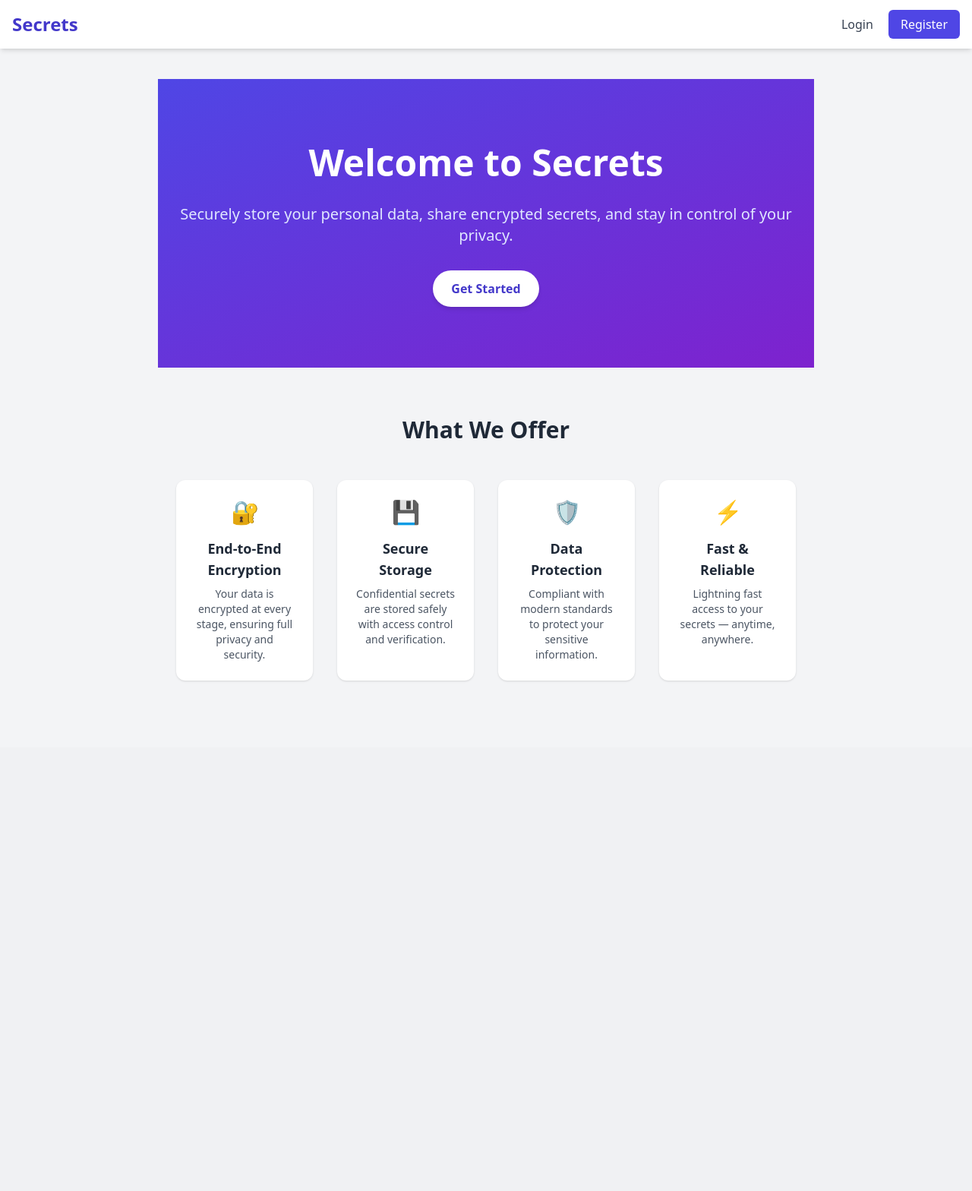
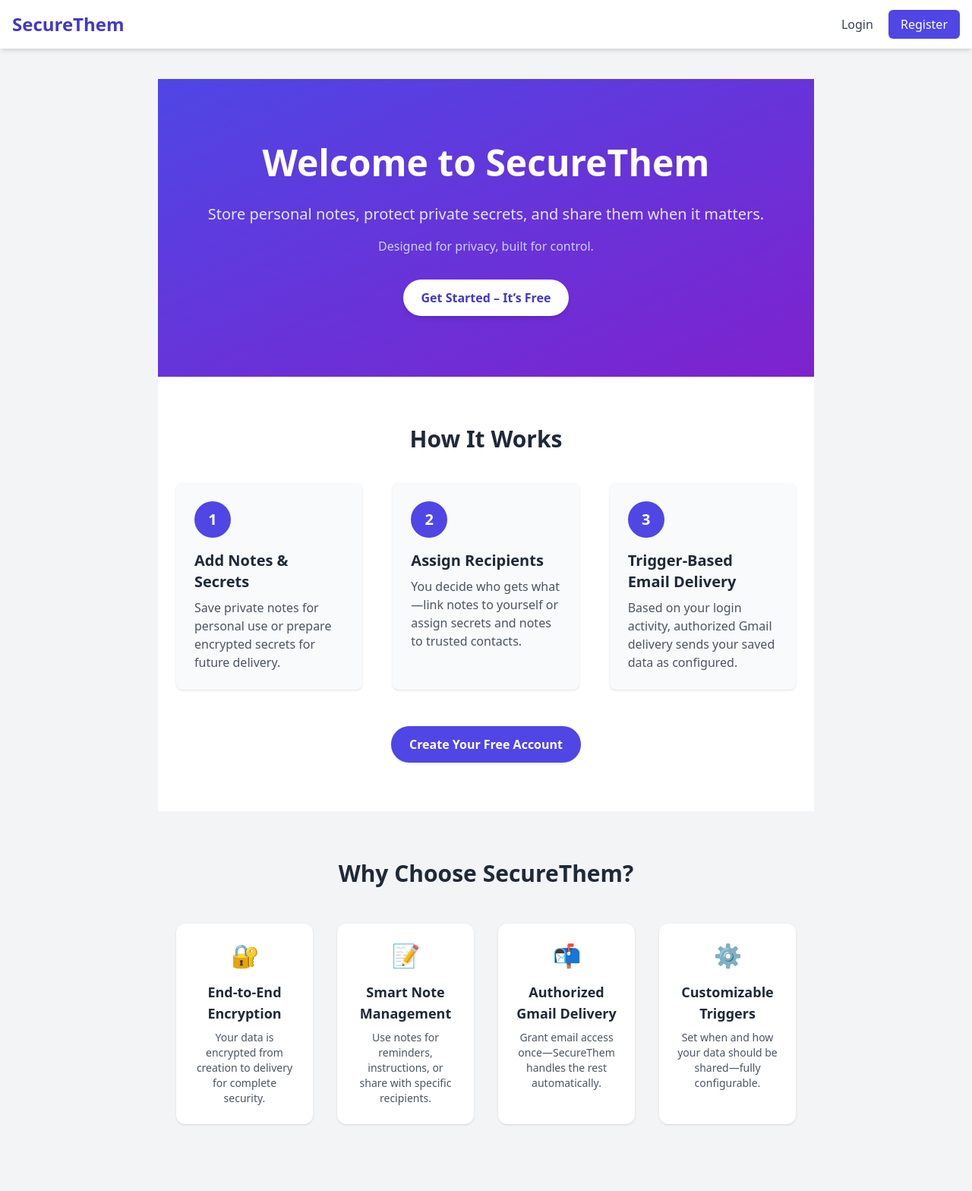
Before and after one commit to ravilladhaneesh/secrets-app, a Flask app: page / in a window 1280 px wide. Shown: the whole page at 76% size. Before the commit the page ends 897 px from the top, so only its background shows below. Run offline with Flask 3, Linux system fonts and the light colour scheme; some libraries are stand-ins or nearby versions.

Commit message:
Update UI and encrypt secrets [skip ci] (#29)

```diff
--- a/secrets_app/accounts/forms.py
+++ b/secrets_app/accounts/forms.py
@@ -50,12 +50,12 @@ class UserLoginForm(FlaskForm):
 class UserUpdateForm(FlaskForm):
     firstName = StringField("firstName", validators=[DataRequired()])
     lastName = StringField("lastName")
-    required_login_per_days = IntegerField("Login Required Date", validators=[DataRequired()])
+    required_login_per_days = IntegerField("Login Required Days", validators=[DataRequired()])
     submit = SubmitField("Update")
 
     def validate_required_login_per_days(self, required_login_per_days):
         if not (5 <= required_login_per_days.data <= 30) :
-            raise ValidationError("Login Required Date should be greater than 5 days and less than 30 days")
+            raise ValidationError("Login Required Days should be greater than 5 days and less than 30 days")
 
 
 
--- a/secrets_app/main/routes.py
+++ b/secrets_app/main/routes.py
@@ -1,7 +1,8 @@
-from flask import render_template, Blueprint
+from flask import render_template, Blueprint, request
 
 main_bp = Blueprint("main", __name__)
 
 @main_bp.route("/")
 def home():
-    return render_template("home.html", title='home')
+    verification_alert_shown = request.args.get('verification_alert_shown', False)
+    return render_template("home.html", title='home', verification_alert_shown=verification_alert_shown)
--- a/secrets_app/model.py
+++ b/secrets_app/model.py
@@ -5,7 +5,6 @@ from sqlalchemy.orm import backref
 from sqlalchemy import PrimaryKeyConstraint
 from datetime import datetime
 from itsdangerous import URLSafeTimedSerializer as Serializer
-
 
 @login_manager.user_loader
 def user_loader(user_id):
--- a/secrets_app/templates/home.html
+++ b/secrets_app/templates/home.html
@@ -1,15 +1,15 @@
 {% extends "layout.html" %}
 {% block content %}
 
-<!-- Verification Alert -->
-{% if current_user.is_verified == false %}
+<!-- Verification Alert (one-time per session) -->
+{% if current_user.is_authenticated and not current_user.is_verified and verification_alert_shown %}
   <div class="max-w-3xl mx-auto mt-6 px-4">
       <div class="flex items-center justify-between bg-yellow-100 border-l-4 border-yellow-500 text-yellow-700 p-4 rounded-md shadow">
           <div>
               <p class="font-medium">Please verify your account.</p>
               <p class="text-sm">
-                An OTP has been sent to your email <strong>{{ current_user.email }}</strong>.
-                <a href="{{ url_for('accounts.verify') }}" class="text-indigo-600 underline ml-1">Click here to verify</a>
+                  An OTP has been sent to <strong>{{ current_user.email }}</strong>.
+                  <a href="{{ url_for('accounts.verify') }}" class="text-indigo-600 underline ml-1">Verify now</a>
               </p>
           </div>
           <button onclick="this.parentElement.parentElement.style.display='none'" class="text-2xl font-bold">×</button>
@@ -17,23 +17,75 @@
   </div>
 {% endif %}
 
+
 <!-- Hero Section -->
 <section class="bg-gradient-to-br from-indigo-600 to-purple-700 text-white py-20">
     <div class="max-w-5xl mx-auto text-center px-6">
-        <h1 class="text-5xl font-bold mb-6 leading-tight">Welcome to Secrets</h1>
-        <p class="text-lg md:text-xl text-indigo-100 mb-8">
-            Securely store your personal data, share encrypted secrets, and stay in control of your privacy.
+        <h1 class="text-5xl font-bold mb-6 leading-tight">Welcome to SecureThem</h1>
+        <p class="text-lg md:text-xl text-indigo-100 mb-4">
+            Store personal notes, protect private secrets, and share them when it matters.
+        </p>
+        <p class="text-sm md:text-base text-indigo-200 mb-8">
+            Designed for privacy, built for control.
         </p>
         {% if current_user.is_authenticated %}
         <a href="{{ url_for('secrets.secrets') }}"
            class="inline-block bg-white text-indigo-700 hover:bg-indigo-100 font-semibold px-6 py-3 rounded-full shadow-md transition">
-           Store Your Secrets
+           Go to Dashboard
         </a>
         {% else %}
         <a href="{{ url_for('accounts.login') }}"
            class="inline-block bg-white text-indigo-700 hover:bg-indigo-100 font-semibold px-6 py-3 rounded-full shadow-md transition">
-           Get Started
+           Get Started – It’s Free
         </a>
+        {% endif %}
+    </div>
+</section>
+
+<!-- How It Works -->
+<section class="bg-white py-16">
+  <div class="max-w-6xl mx-auto px-6 text-center">
+    <h2 class="text-3xl font-bold text-gray-800 mb-10">How It Works</h2>
+    <div class="grid grid-cols-1 md:grid-cols-3 gap-10 text-left">
+
+      <div class="p-6 bg-gray-50 rounded-lg shadow hover:shadow-md transition">
+        <div class="mb-4">
+          <div class="w-12 h-12 flex items-center justify-center bg-indigo-600 text-white rounded-full text-xl font-bold">1</div>
+        </div>
+        <h3 class="text-xl font-semibold text-gray-800 mb-2">Add Notes & Secrets</h3>
+        <p class="text-gray-600">
+          Save private notes for personal use or prepare encrypted secrets for future delivery.
+        </p>
+      </div>
+
+      <div class="p-6 bg-gray-50 rounded-lg shadow hover:shadow-md transition">
+        <div class="mb-4">
+          <div class="w-12 h-12 flex items-center justify-center bg-indigo-600 text-white rounded-full text-xl font-bold">2</div>
+        </div>
+        <h3 class="text-xl font-semibold text-gray-800 mb-2">Assign Recipients</h3>
+        <p class="text-gray-600">
+          You decide who gets what—link notes to yourself or assign secrets and notes to trusted contacts.
+        </p>
+      </div>
+
+      <div class="p-6 bg-gray-50 rounded-lg shadow hover:shadow-md transition">
+        <div class="mb-4">
+          <div class="w-12 h-12 flex items-center justify-center bg-indigo-600 text-white rounded-full text-xl font-bold">3</div>
+        </div>
+        <h3 class="text-xl font-semibold text-gray-800 mb-2">Trigger-Based Email Delivery</h3>
+        <p class="text-gray-600">
+          Based on your login activity, authorized Gmail delivery sends your saved data as configured.
+        </p>
+      </div>
+    </div>
+
+    {% if not current_user.is_authenticated %}
+    <div class="mt-12">
+      <a href="{{ url_for('accounts.register') }}"
+         class="inline-block bg-indigo-600 text-white font-semibold px-6 py-3 rounded-full shadow hover:bg-indigo-700 transition">
+         Create Your Free Account
+      </a>
+    </div>
     {% endif %}
   </div>
 </section>
@@ -41,35 +93,31 @@
 <!-- Features Section -->
 <section class="py-16 bg-gray-100">
     <div class="max-w-6xl mx-auto px-6">
-        <h2 class="text-3xl font-bold text-center text-gray-800 mb-12">What We Offer</h2>
+        <h2 class="text-3xl font-bold text-center text-gray-800 mb-12">Why Choose SecureThem?</h2>
         <div class="grid grid-cols-1 sm:grid-cols-2 md:grid-cols-4 gap-8">
 
-            <!-- Feature 1 -->
-            <div class="bg-white p-6 rounded-xl shadow hover:shadow-lg transition duration-300 text-center">
+            <div class="bg-white p-6 rounded-xl shadow hover:shadow-lg transition text-center">
                 <div class="text-indigo-600 text-3xl mb-4">🔐</div>
                 <h3 class="font-semibold text-lg text-gray-800 mb-2">End-to-End Encryption</h3>
-                <p class="text-gray-600 text-sm">Your data is encrypted at every stage, ensuring full privacy and security.</p>
+                <p class="text-gray-600 text-sm">Your data is encrypted from creation to delivery for complete security.</p>
             </div>
 
-            <!-- Feature 2 -->
-            <div class="bg-white p-6 rounded-xl shadow hover:shadow-lg transition duration-300 text-center">
-                <div class="text-indigo-600 text-3xl mb-4">💾</div>
-                <h3 class="font-semibold text-lg text-gray-800 mb-2">Secure Storage</h3>
-                <p class="text-gray-600 text-sm">Confidential secrets are stored safely with access control and verification.</p>
+            <div class="bg-white p-6 rounded-xl shadow hover:shadow-lg transition text-center">
+                <div class="text-indigo-600 text-3xl mb-4">📝</div>
+                <h3 class="font-semibold text-lg text-gray-800 mb-2">Smart Note Management</h3>
+                <p class="text-gray-600 text-sm">Use notes for reminders, instructions, or share with specific recipients.</p>
             </div>
 
-            <!-- Feature 3 -->
-            <div class="bg-white p-6 rounded-xl shadow hover:shadow-lg transition duration-300 text-center">
-                <div class="text-indigo-600 text-3xl mb-4">🛡️</div>
-                <h3 class="font-semibold text-lg text-gray-800 mb-2">Data Protection</h3>
-                <p class="text-gray-600 text-sm">Compliant with modern standards to protect your sensitive information.</p>
+            <div class="bg-white p-6 rounded-xl shadow hover:shadow-lg transition text-center">
+                <div class="text-indigo-600 text-3xl mb-4">📬</div>
+                <h3 class="font-semibold text-lg text-gray-800 mb-2">Authorized Gmail Delivery</h3>
+                <p class="text-gray-600 text-sm">Grant email access once—SecureThem handles the rest automatically.</p>
             </div>
 
-            <!-- Feature 4 -->
-            <div class="bg-white p-6 rounded-xl shadow hover:shadow-lg transition duration-300 text-center">
-                <div class="text-indigo-600 text-3xl mb-4">⚡</div>
-                <h3 class="font-semibold text-lg text-gray-800 mb-2">Fast & Reliable</h3>
-                <p class="text-gray-600 text-sm">Lightning fast access to your secrets — anytime, anywhere.</p>
+            <div class="bg-white p-6 rounded-xl shadow hover:shadow-lg transition text-center">
+                <div class="text-indigo-600 text-3xl mb-4">⚙️</div>
+                <h3 class="font-semibold text-lg text-gray-800 mb-2">Customizable Triggers</h3>
+                <p class="text-gray-600 text-sm">Set when and how your data should be shared—fully configurable.</p>
             </div>
 
         </div>
--- a/secrets_app/templates/layout.html
+++ b/secrets_app/templates/layout.html
@@ -22,7 +22,7 @@
         {% if title %}
             {{ title }}
         {% else %}
-            Secrets
+            SecureThem - Your Personal Data Vault
         {% endif %}
     </title>
 </head>
@@ -40,7 +40,7 @@
     <!-- Navbar -->
     <header class="bg-white shadow-md sticky top-0 z-10">
         <nav class="max-w-7xl mx-auto px-4 py-4 flex justify-between items-center">
-            <a href="{{ url_for('main.home') }}" class="text-2xl font-bold text-indigo-700">Secrets</a>
+            <a href="{{ url_for('main.home') }}" class="text-2xl font-bold text-indigo-700">SecureThem</a>
             <div class="space-x-4">
                 {% if current_user.is_authenticated %}
                     <a href="{{ url_for('notes.notes') }}" class="text-gray-700 hover:text-indigo-600 font-medium">Notes</a>
```
Also changed, not shown: secrets_app/accounts/routes.py (+24 -2 lines), secrets_app/secrets/routes.py (+14 -11 lines), secrets_app/secrets/utils.py (added, +15 -0 lines), secrets_app/templates/account.html (+40 -39 lines). Lines whose indentation alone changed are shown as unchanged.
